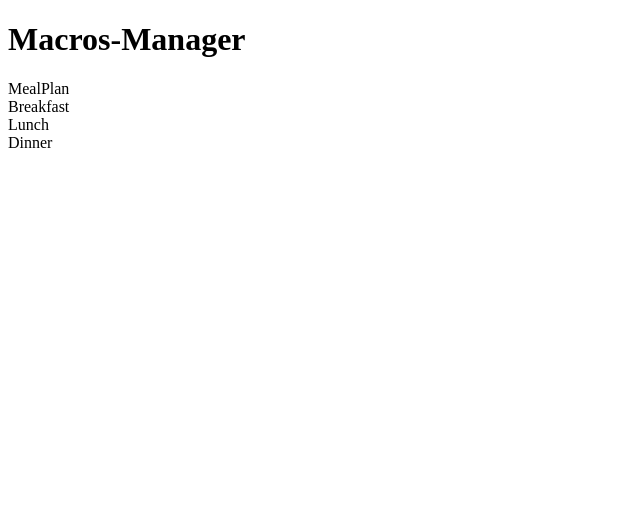
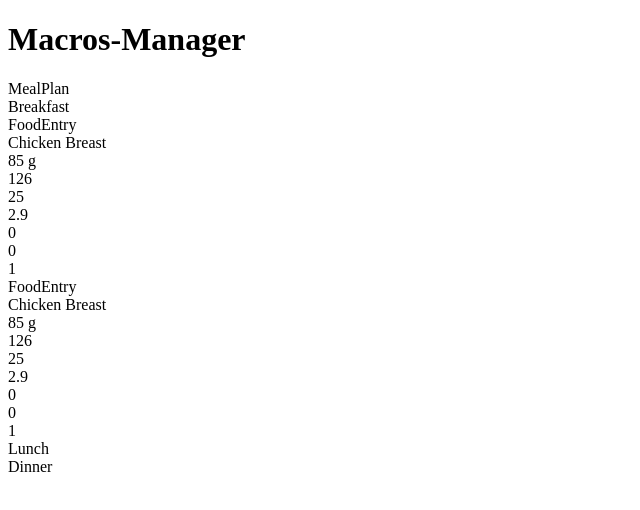
Before and after one commit to clayton-lin/macros-manager, a React app: page / in a window 1280 px wide. Shown: the top 510 px of the page, without its empty margins (0-640 px from the left). Built offline with nearby package versions, Linux system fonts and the light colour scheme.

Commit message:
Convert FoodEntry component into dumb component

```diff
--- a/src/components/App.js
+++ b/src/components/App.js
@@ -11,7 +11,7 @@ class App extends Component {
           mealName: "Breakfast",
           foodEntries: [
             {
-              food: 'Chicken Breast',
+              foodName: 'Chicken Breast',
               servingSize: 85,
               servingUnit: 'g',
               calories: 126,
@@ -22,7 +22,7 @@ class App extends Component {
               ratio: 1
             },
             {
-              food: 'Chicken Breast',
+              foodName: 'Chicken Breast',
               servingSize: 85,
               servingUnit: 'g',
               calories: 126,
--- a/src/components/FoodEntry.js
+++ b/src/components/FoodEntry.js
@@ -1,13 +1,32 @@
 import React, { Component } from 'react';
 
-class FoodEntry extends Component {
-  render() {
-    return (
-      <div>
-        FoodEntry
-      </div>
-    );
-  }
+const FoodEntry = (props) => {
+
+  const {
+    foodName,
+    servingSize,
+    servingUnit,
+    calories,
+    protein,
+    fat,
+    carbs,
+    totalFiber,
+    ratio
+  } = props.food;
+
+  return (
+    <div>
+      FoodEntry
+      <div>{foodName}</div>
+      <div>{servingSize} {servingUnit}</div>
+      <div>{calories}</div>
+      <div>{protein}</div>
+      <div>{fat}</div>
+      <div>{carbs}</div>
+      <div>{totalFiber}</div>
+      <div>{ratio}</div>
+    </div>
+  );
 }
 
 export default FoodEntry;
--- a/src/components/Meal.js
+++ b/src/components/Meal.js
@@ -3,16 +3,18 @@ import FoodEntry from './FoodEntry.js';
 
 const Meal = (props) => {
 
-  console.log(props);
-
   return (
     <div>
-      FoodEntry
+      {props.meal.mealName}
       {props.meal.foodEntries.map((food) => {
-        <FoodEntry food={food}/>
+        return (
+          <div>
+            <FoodEntry food={food}/>
+          </div>
+        );
       })}
     </div>
-  )
+  );
 
 }
 
--- a/src/components/MealPlan.js
+++ b/src/components/MealPlan.js
@@ -2,8 +2,6 @@ import React from 'react';
 import Meal from './Meal.js';
 
 const MealPlan = (props) => {
-
-  console.log(props)
 
   return (
     <div>
@@ -11,13 +9,12 @@ const MealPlan = (props) => {
       {props.meals.map((meal) => {
         return (
           <div>
-            {meal.mealName}
+            <Meal meal={meal} />
           </div>
-        )
-
+        );
       })}
     </div>
-  )
+  );
 }
 
 export default MealPlan;
```
